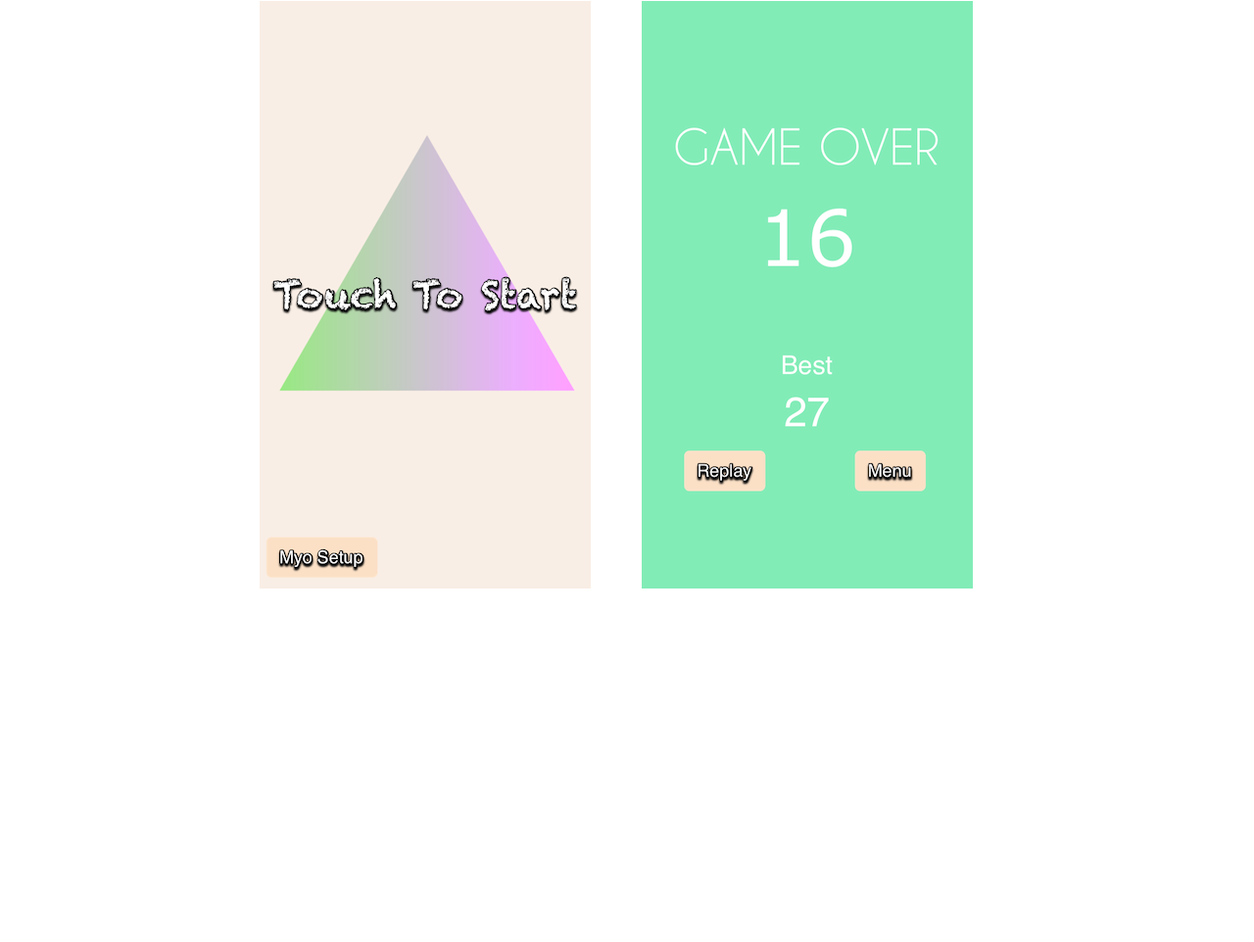
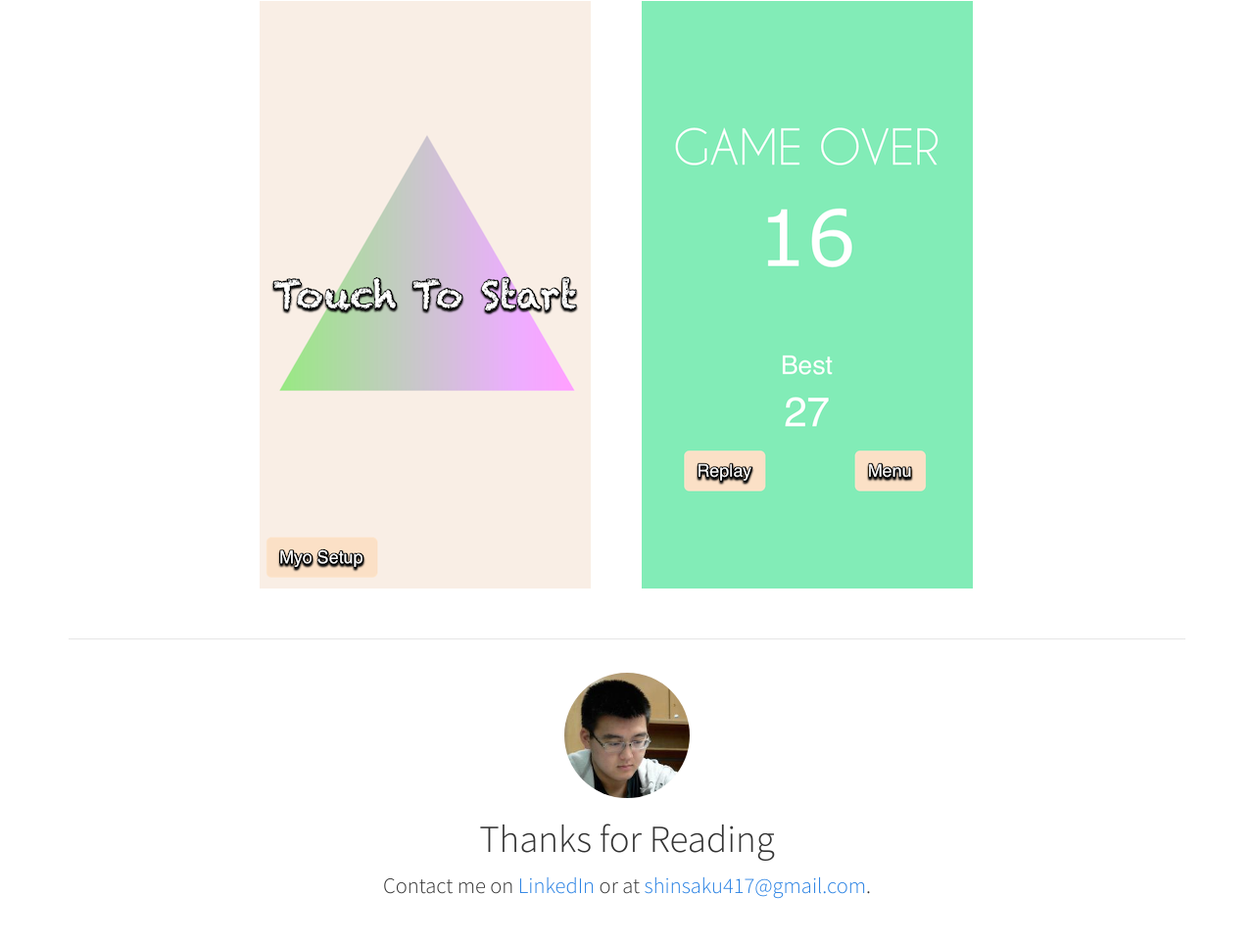
Before and after one commit to shinsaku417/homepage, a plain HTML site: page index.html in a window 1280 px wide. Shown: the part 2471-3433 px from the top of the page at 98% size. Before the commit the page ends 3193 px from the top, so only its background shows below. Drawn offline with nearby package versions, Linux system fonts and the light colour scheme.

Commit message:
contact me

```diff
--- a/index.html
+++ b/index.html
@@ -135,6 +135,14 @@
         <img src = "image/rockpapermyo/gameover.png" class="img-responsive">
       </div>
     </div>
+    <hr>
+    <div class="row">
+      <div class="col-sm-6 col-sm-offset-3 text-center">
+        <p><img src="image/profile-bottom.jpg" alt="" width="128" class="img-circle"></p>
+        <h1>Thanks for Reading</h1>
+        <p class="lead">Contact me on <a href="http://www.linkedin.com/in/shinsakuuesugi/" target="_blank">LinkedIn</a> or at <a href="mailto:shinsaku417@gmail.com">shinsaku417@gmail.com</a>.</p>
+      </div>
+    </div>
   </div>
 
   <!-- jQuery (necessary for Bootstrap's JavaScript plugins) -->
```
Also changed, not shown: image/profile-bottom.jpg (added).
